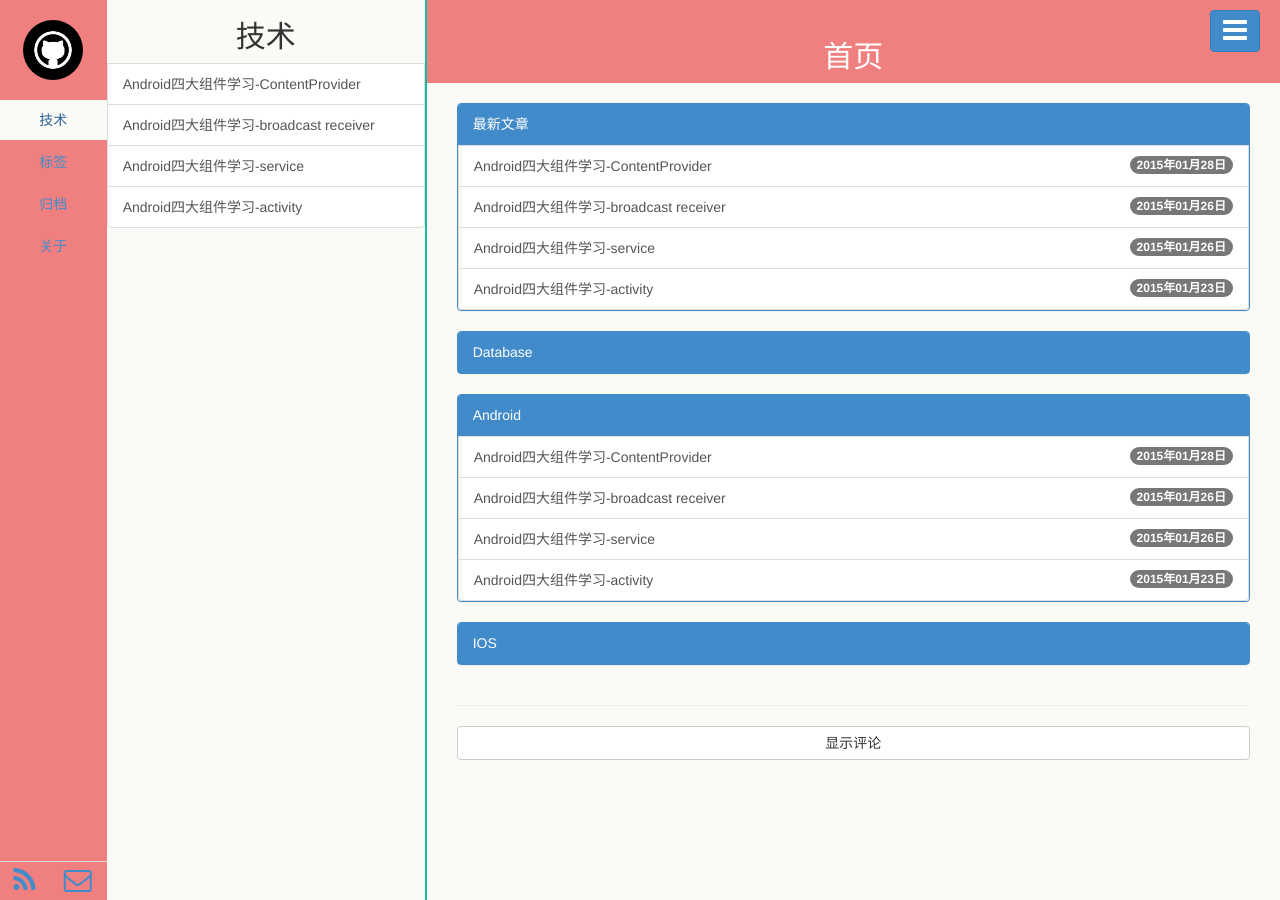
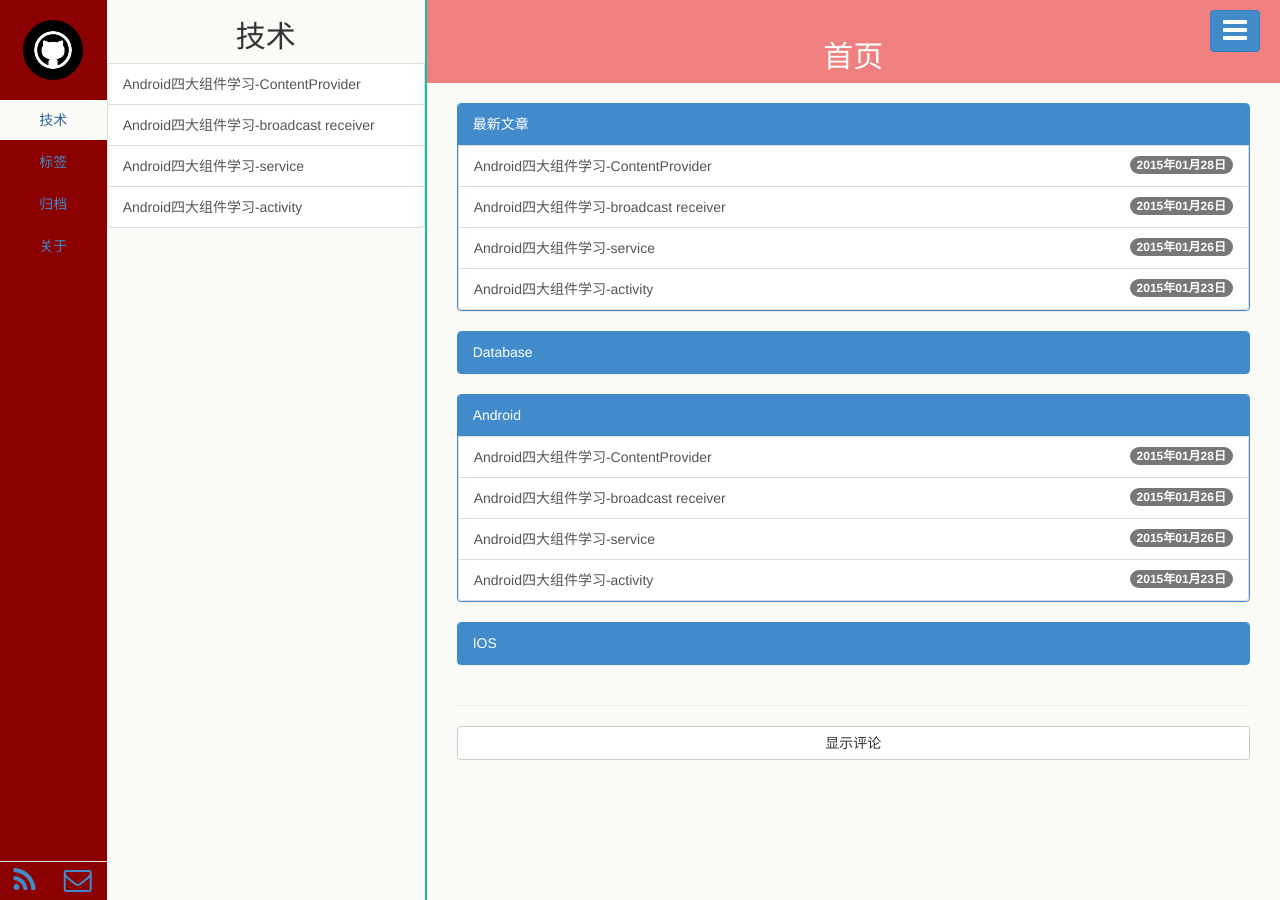
Before and after one commit to mchenyuxiang/mchenyuxiang.github.io, a Jekyll site: the page built from index.html, in a window 1280 px wide. Built offline with Jekyll 4.4.1, drawn with Linux system fonts in a browser that asks for light colours; the list of posts is cut into pages by our own code.

Commit message:
change the css color to #8B0000

```diff
--- a/public/css/base.css
+++ b/public/css/base.css
@@ -11,7 +11,7 @@ body, html {
 .aside {height: 100%;}
 /* 左侧导航栏 */
 .aside1 {
-  background-color: #F08080;
+  background-color: #8B0000;
   height: 100%;
   padding-left: 0px;
   padding-right: 0px;
```
